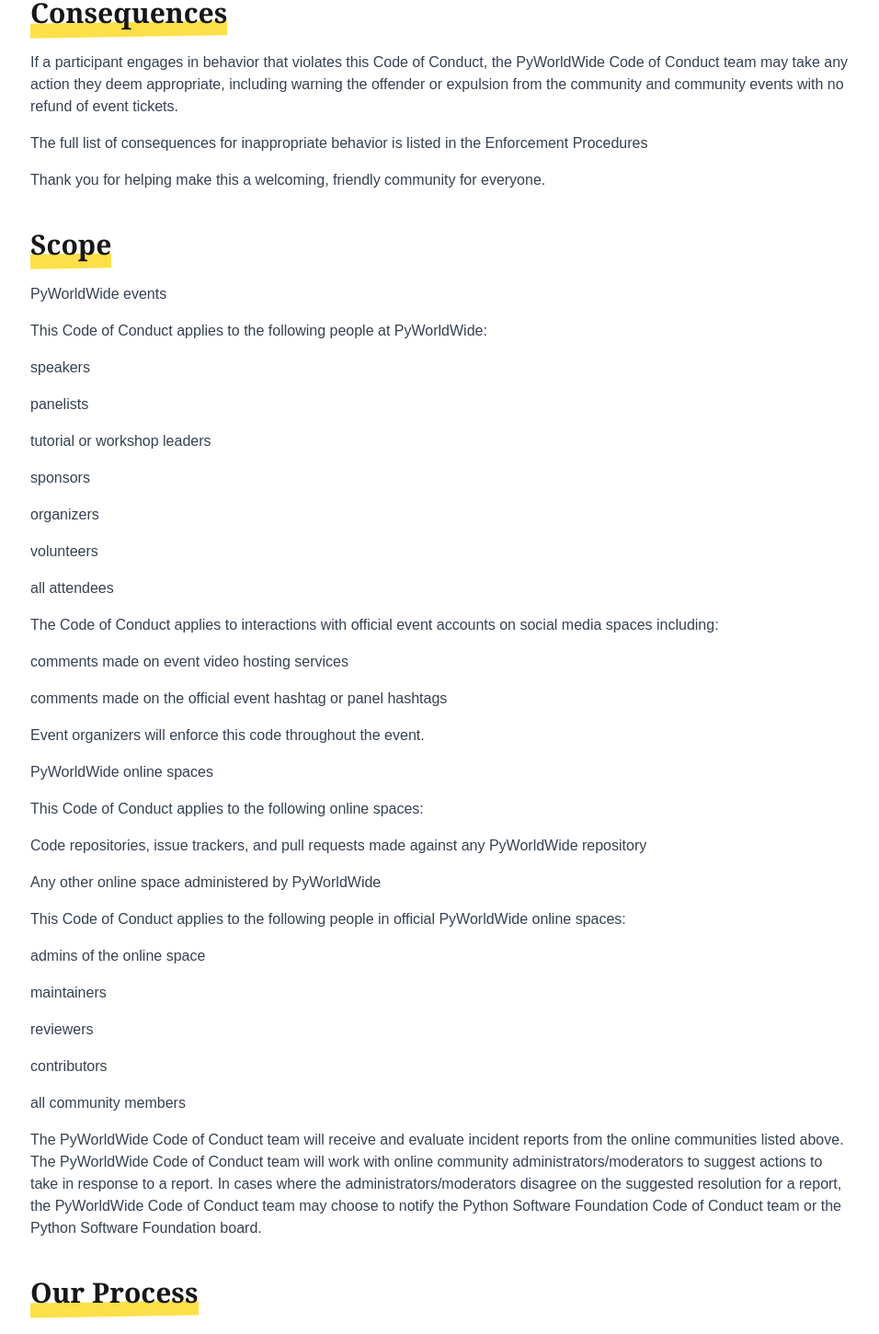
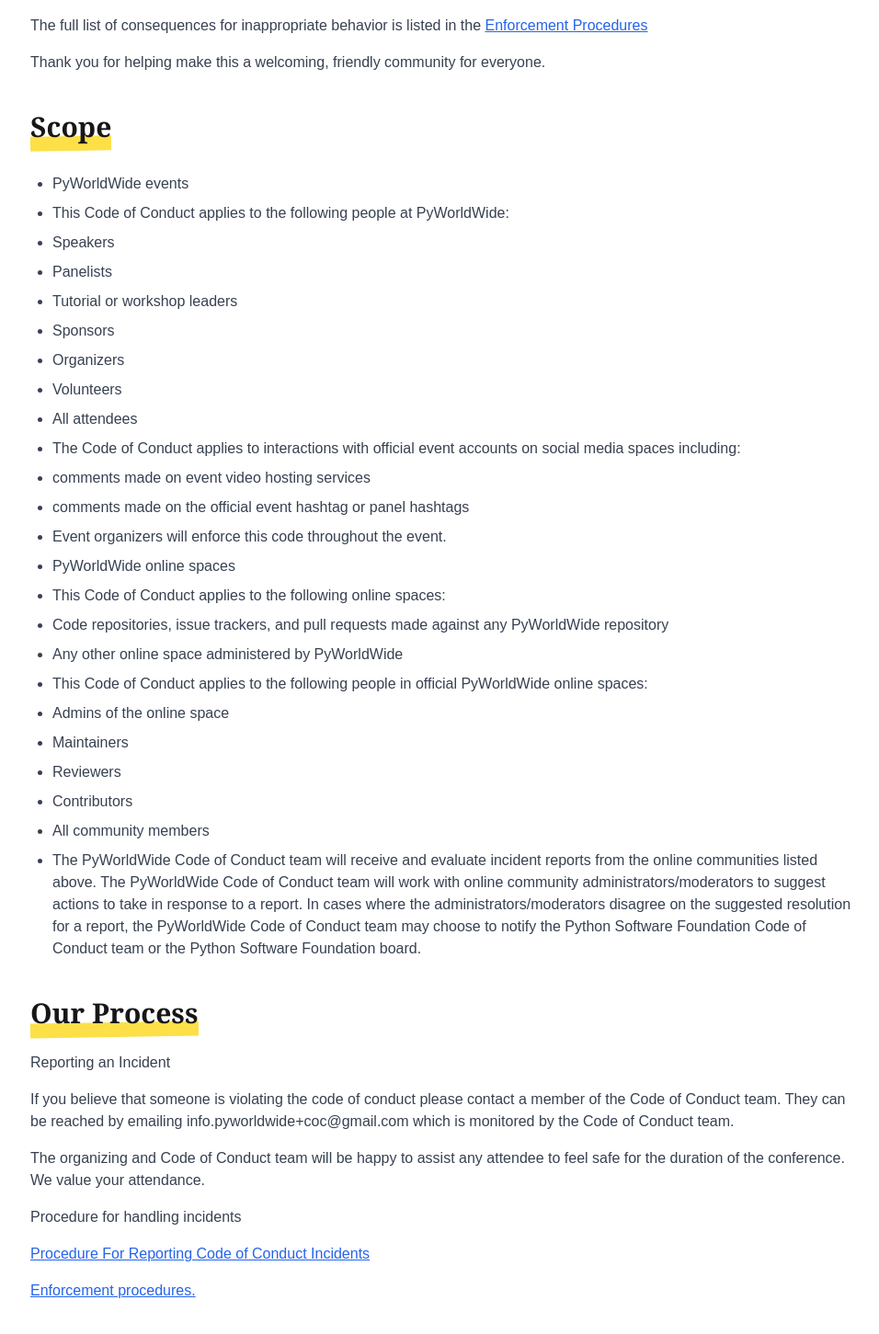
Before and after one commit to pyworldwide/pyworldwide.org, a Next.js app: page /coc in a window 1280 px wide. Shown: the part 2400-3851 px from the top of the page at 92% size, without its empty margins (159-1115 px from the left). Built offline with nearby package versions, Linux system fonts and the light colour scheme.

Commit message:
added bullets and formatting on code of conduct page

```diff
--- a/src/app/coc/page.tsx
+++ b/src/app/coc/page.tsx
@@ -5,6 +5,85 @@
 import cocData from '@/data/codeOfConduct.json';
 
 export default function CodeOfConduct() {
+  const renderSectionContent = (section: any) => {
+    if (section.title === "Scope" || section.title === "Inappropriate Behavior") {
+      return (
+        <ul className="list-disc ml-6 mb-4 text-gray-700">
+          {section.content.map((item: any, index: number) => (
+            <li key={index} className="mb-2">{item}</li>
+          ))}
+        </ul>
+      );
+    } else if (section.title === "Our Process") {
+      return section.content.map((paragraph: any, index: number) => {
+        if (paragraph.includes("conference_conduct@pyladies.com")) {
+          const parts = paragraph.split("conference_conduct@pyladies.com");
+          const textBeforeEmail = parts[0];
+          const textAfterOriginalEmail = parts[1] ? parts[1].substring(parts[1].indexOf(" which is monitored")) : " which is monitored by the Code of Conduct team.";
+
+          return (
+            <p key={index} className="mb-4 text-gray-700">
+              {textBeforeEmail}
+              <a href="mailto:info.pyworldwide+coc@gmail.com" className="text-blue-600 hover:underline">
+                info.pyworldwide+coc@gmail.com
+              </a>
+              {textAfterOriginalEmail}
+            </p>
+          );
+        }
+        if (paragraph.startsWith("In case of a conflict of interest, you can individually contact:")) {
+          return (
+            <p key={index} className="mb-4 text-gray-700">
+              In case of a conflict of interest, you can contact{" "}
+              <a href="mailto:info.pyworldwide+coc@gmail.com" className="text-blue-600 hover:underline">
+                info.pyworldwide+coc@gmail.com
+              </a>
+              {" "}with specific mention of the conflict in your email subject.
+            </p>
+          );
+        }
+        if (paragraph.startsWith("Procedure For Reporting Code of Conduct Incidents")) {
+          return (
+            <p key={index} className="mb-4 text-gray-700">
+              <Link href="/coc/reporting" className="text-blue-600 hover:underline">
+                {paragraph.replace(/,$/, '')}
+              </Link>
+            </p>
+          );
+        }
+        if (paragraph.startsWith("Enforcement procedures.")) {
+          return (
+            <p key={index} className="mb-4 text-gray-700">
+              <Link href="/coc/enforcement" className="text-blue-600 hover:underline">
+                {paragraph}
+              </Link>
+            </p>
+          );
+        }
+        return <p key={index} className="mb-4 text-gray-700">{paragraph}</p>;
+      });
+    } else if (section.title === "Consequences") {
+      return section.content.map((paragraph: any, index: number) => {
+        if (paragraph.includes("Enforcement Procedures")) {
+          const parts = paragraph.split("Enforcement Procedures");
+          return (
+            <p key={index} className="mb-4 text-gray-700">
+              {parts[0]}
+              <Link href="/coc/enforcement" className="text-blue-600 hover:underline">
+                Enforcement Procedures
+              </Link>
+              {parts[1]}
+            </p>
+          );
+        }
+        return <p key={index} className="mb-4 text-gray-700">{paragraph}</p>;
+      });
+    }
+    return section.content.map((paragraph: any, index: number) => (
+      <p key={index} className="mb-4 text-gray-700">{paragraph}</p>
+    ));
+  };
+
   return (
     <div className="min-h-screen">
       <header>
@@ -25,11 +104,7 @@
                 {section.title}
                 <div className="absolute -bottom-2 left-0 w-full h-4 bg-yellow-300 -z-10 transform -rotate-1"></div>
               </h2>
-              {section.content.map((paragraph, pIndex) => (
-                <p key={pIndex} className="mb-4 text-gray-700">
-                  {paragraph}
-                </p>
-              ))}
+              {renderSectionContent(section)}
             </div>
           ))}
         </section>
--- a/src/data/codeOfConduct.json
+++ b/src/data/codeOfConduct.json
@@ -66,13 +66,13 @@
           "content": [
             "PyWorldWide events",
             "This Code of Conduct applies to the following people at PyWorldWide:",
-            "speakers",
-            "panelists",
-            "tutorial or workshop leaders",
-            "sponsors",
-            "organizers",
-            "volunteers",
-            "all attendees",
+            "Speakers",
+            "Panelists",
+            "Tutorial or workshop leaders",
+            "Sponsors",
+            "Organizers",
+            "Volunteers",
+            "All attendees",
             "The Code of Conduct applies to interactions with official event accounts on social media spaces including:",
             "comments made on event video hosting services",
             "comments made on the official event hashtag or panel hashtags",
@@ -82,11 +82,11 @@
             "Code repositories, issue trackers, and pull requests made against any PyWorldWide repository",
             "Any other online space administered by PyWorldWide",
             "This Code of Conduct applies to the following people in official PyWorldWide online spaces:",
-            "admins of the online space",
-            "maintainers",
-            "reviewers",
-            "contributors",
-            "all community members",
+            "Admins of the online space",
+            "Maintainers",
+            "Reviewers",
+            "Contributors",
+            "All community members",
             "The PyWorldWide Code of Conduct team will receive and evaluate incident reports from the online communities listed above. The PyWorldWide Code of Conduct team will work with online community administrators/moderators to suggest actions to take in response to a report. In cases where the administrators/moderators disagree on the suggested resolution for a report, the PyWorldWide Code of Conduct team may choose to notify the Python Software Foundation Code of Conduct team or the Python Software Foundation board."
           ]
         },
```
